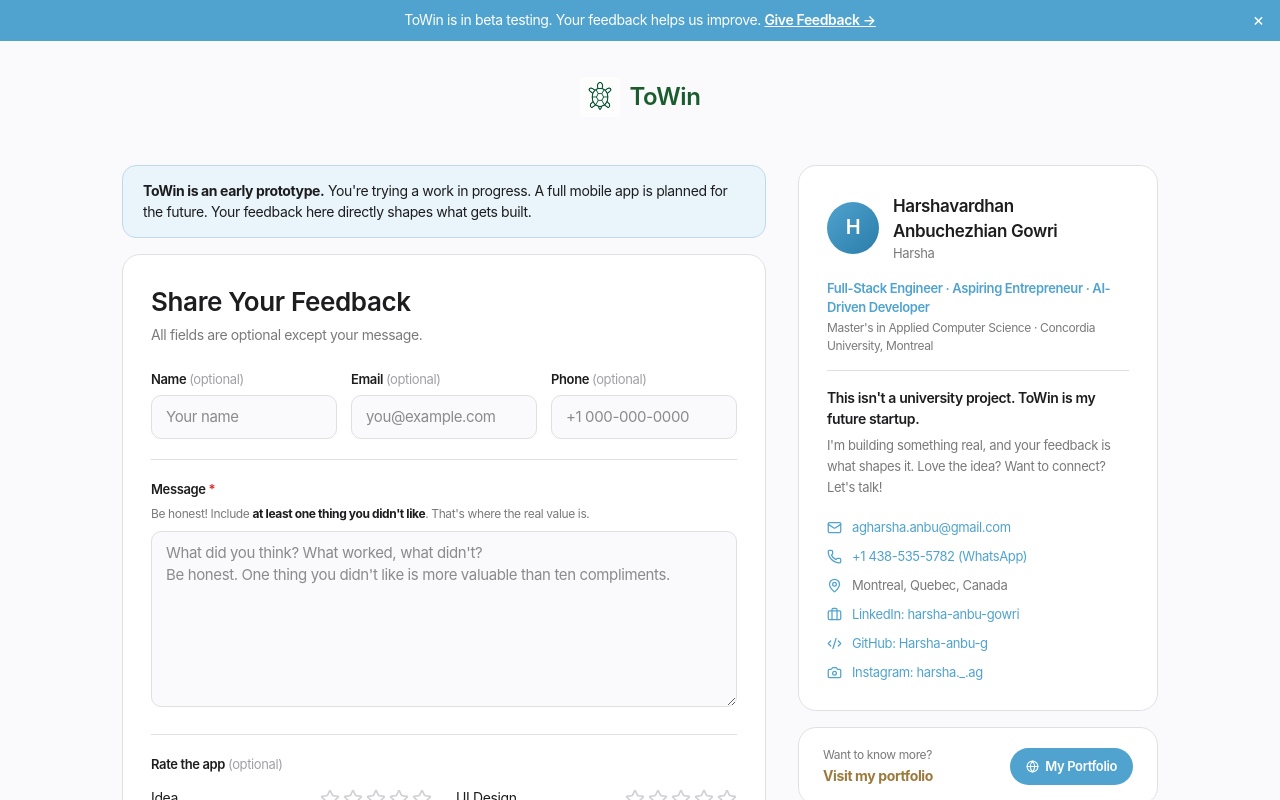
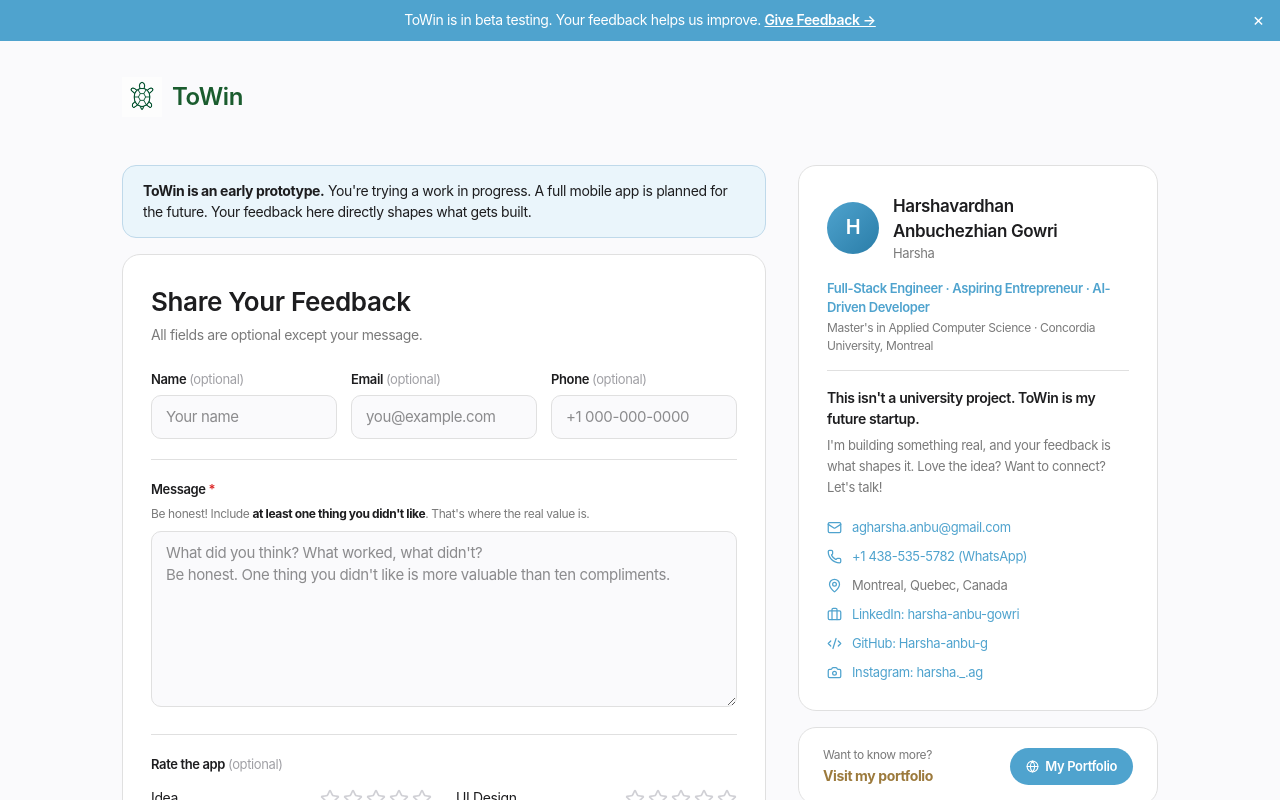
Before and after one commit to Harsha-anbu-g/Towin, a React (Vite) app in the folder frontend/: page /feedback in a window 1280 px wide. Built offline with nearby package versions, Linux system fonts and the light colour scheme; no server answers.

Commit message:
style(feedback): left-align brand header to match other pages

```diff
--- a/frontend/src/pages/Feedback.jsx
+++ b/frontend/src/pages/Feedback.jsx
@@ -111,10 +111,7 @@
       `}</style>
 
       {/* ── Brand header ── */}
-      <div style={{
-        display: 'flex', alignItems: 'center', justifyContent: 'center', gap: '10px',
-        padding: '36px 16px 0',
-      }}>
+      <div className="fb-brand">
         <img src="/logo.png" alt="ToWin logo" style={{ width: 40, height: 40, objectFit: 'contain' }} />
         <span style={{
           fontFamily: SF, fontSize: '24px', fontWeight: 600,
```
